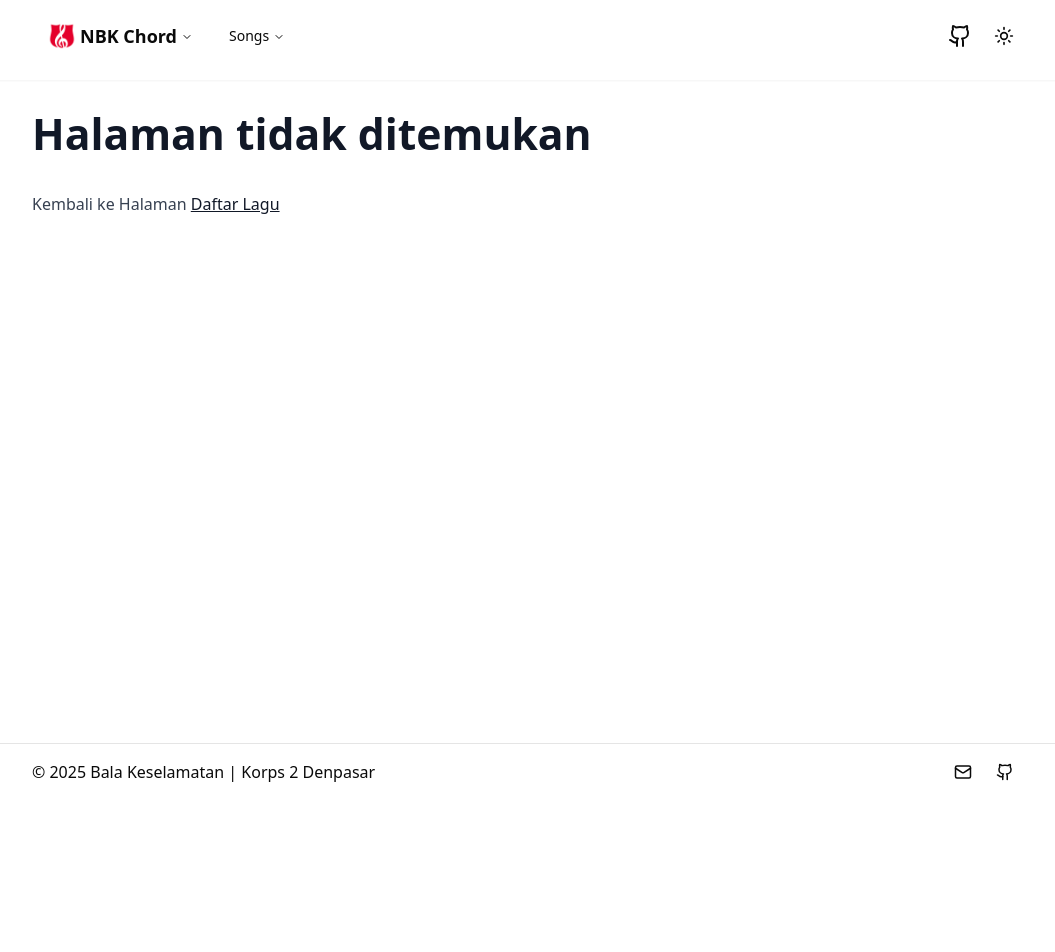
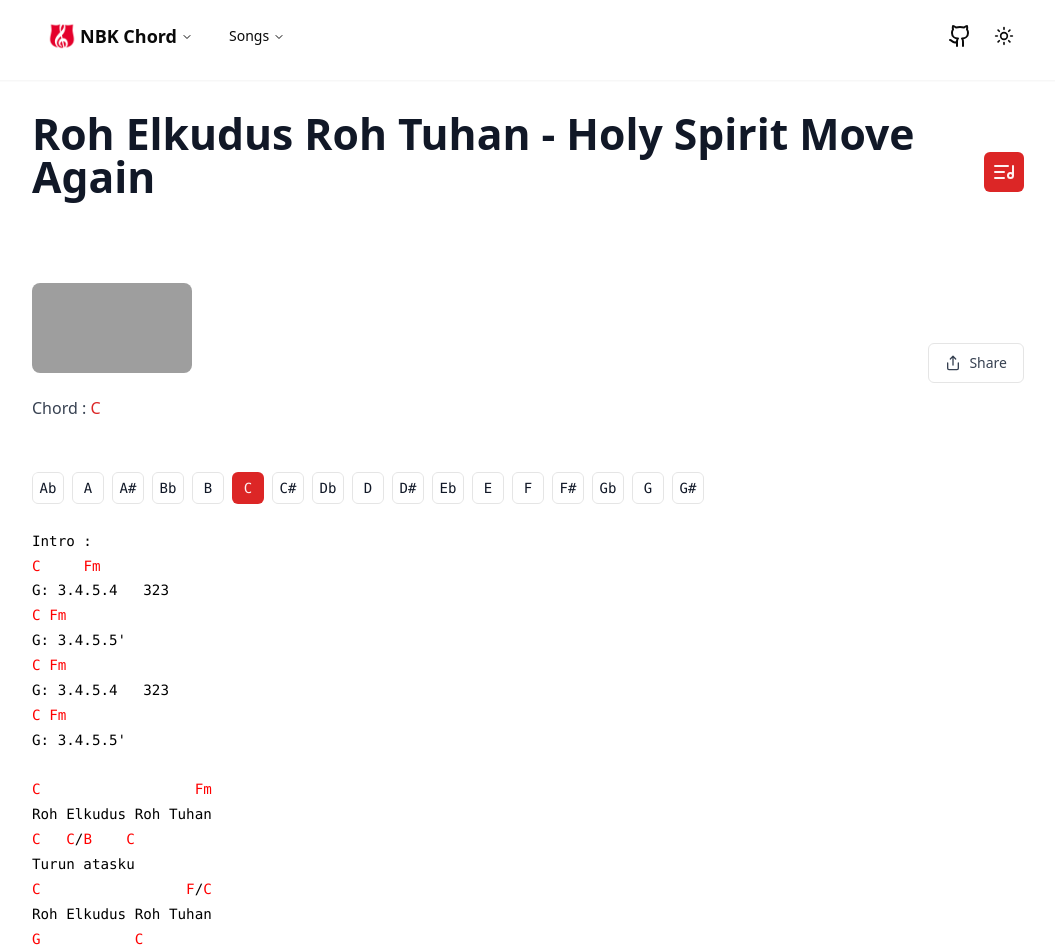
Before and after one commit to bagussuandana/nbk-chord, a Next.js app: page /worship/roh-elkudus-roh-tuhan-holy-spirit-move-again in a window 1280 px wide. Before the commit this address had no page. Shown: the top 952 px of the page, without its empty margins (112-1167 px from the left). Before the commit the page ends 800 px from the top, so only its background shows below. Built offline with nearby package versions, Linux system fonts and the light colour scheme; grey boxes are pictures that could not be loaded.

Commit message:
Holy Spirit Move Again

```diff
--- /dev/null
+++ b/app/worship/roh-elkudus-roh-tuhan-holy-spirit-move-again/page.tsx
@@ -0,0 +1,231 @@
+import appConfig from "@/app.config";
+import SongHeader from "@/components/song-header";
+import SongWrapper from "@/components/song-wrapper";
+import TransposerWrapper from "@/components/transposer-wrapper";
+import Transposer from "@/lib/transposer";
+import { Metadata } from "next";
+
+const worshipID = "roh-elkudus-roh-tuhan-holy-spirit-move-again";
+export const metadata: Metadata = {
+    title: appConfig.worships.find((s: any) => s.id === worshipID).title,
+    description: appConfig.worships.find((s: any) => s.id === worshipID)
+        .description,
+};
+export default function RohElkudusRohTuhanHolySpiritMoveAgain() {
+    const { worships } = appConfig;
+    const worship = worships.find((s: any) => s.id === worshipID);
+    const worshipText = `
+Intro :
+C     Fm
+G: 3.4.5.4   323
+C Fm
+G: 3.4.5.5'
+C Fm
+G: 3.4.5.4   323
+C Fm
+G: 3.4.5.5'
+
+C                  Fm
+Roh Elkudus Roh Tuhan
+C   C/B    C
+Turun atasku
+C                 F/C
+Roh Elkudus Roh Tuhan
+G           C
+Turun atasku
+
+Intro :
+C Fm
+G: 4.5.5'.5.4.5.3
+
+C                Fm/C
+Roh Elkudus Roh Tuhan
+C   C/B    C
+Turun atasku
+C                Fm/C
+Roh Elkudus Roh Tuhan
+G          C
+Turun atasku
+
+
+Dm              Am
+Pecahkan, hancurkan,
+ D/F#         G
+bah’rui hidupku
+C                 Fm/C
+Roh Elkudus Roh Tuhan
+C     G     C
+turun atasku
+
+Intro:
+C Fm
+G: 4.5.5'.5.4.5.3
+C Fm
+G: 4.5.5'.5.4.5.3
+
+C                Fm/C
+Roh Elkudus Roh Tuhan
+C   C/B    C
+Turun atasku
+C                Fm/C
+Roh Elkudus Roh Tuhan
+G          C
+G: 345 6-7.1
+Turun atasku
+
+
+Dm              Am
+Pecahkan, hancurkan,
+ D/F#         G
+bah’rui hidupku
+C                 F/C
+Roh Elkudus Roh Tuhan
+G          C
+turun atasku
+
+
+Dm              Am
+Pecahkan, hancurkan,
+ D/F#         G
+bah’rui hidupku
+C                 F/C
+Roh Elkudus Roh Tuhan
+G          C
+turun atasku
+
+
+Dm              Am
+Pecahkan, hancurkan,
+ D/F#         G
+bah’rui hidupku
+C                 F/C
+Roh Elkudus Roh Tuhan
+G          C
+turun atasku
+
+Intro :
+C     Fm
+G: 3.4.5.4   323
+C Fm
+G: 3.4.5.5
+C Fm
+G: 3.4.5.4   323
+C Fm
+G: 3.4.5.5'
+
+
+C          F
+Come Holy Spirit
+C                 Dm
+I need Your presence
+          G
+Fill my heart
+          C       Fm/C
+with Your love
+C         F
+Come Holy Spirit
+C                  Dm
+Come with Your power
+          G
+Touch my life
+        F       G
+once again
+
+
+C                  Fm/C
+Holy Spirit move again,
+C     Am     Dm           Em
+Holy Spirit move again
+
+            F        Dm
+Holy Spirit move again,
+Am                    G
+Come and fill my heart
+
+
+C                  Fm/C
+Holy Spirit move again,
+C     Am     Dm           Em
+Holy Spirit move again
+
+            F        Dm
+Holy Spirit move again,
+Am                    G
+Come and fill my heart
+
+
+
+C          F
+Come Holy Spirit
+C                 Dm
+I need Your presence
+          G
+Fill my heart
+          C       Fm/C
+with Your love
+C         F
+Come Holy Spirit
+C                  Dm
+Come with Your power
+          G
+Touch my life
+        F       G
+once again
+
+
+
+C                  Fm/C
+Holy Spirit move again,
+C     Am     Dm           Em
+Holy Spirit move again
+
+            F        Dm
+Holy Spirit move again,
+Am                    G
+Come and fill my heart
+
+
+
+
+C                  Fm/C
+Holy Spirit move again,
+C     Am     Dm           Em
+Holy Spirit move again
+
+            F        Dm
+Holy Spirit move again,
+Am                    G  C  Fm/C
+Come and fill my heart
+
+
+C              Fm/C
+Roh Kudus Bekerja,
+C      Am         Dm     Em
+dengan kuasa kasihMu
+
+      F          Dm
+Kurindu hadiratMu
+  Am      G
+memenuhiku
+
+C             Fm/C
+Roh Kudus bekerja,
+C      Am         Dm     Em
+dengan kuasa kasihMu
+      F           Dm
+Kurindu hadiratMu
+Am         G  C
+memenuhiku
+`;
+    return (
+        <SongWrapper isWorship>
+            <SongHeader song={worship} isWorship />
+            <TransposerWrapper>
+                <Transposer
+                    initialKey={worship.chord as string}
+                    songText={worshipText}
+                />
+            </TransposerWrapper>
+        </SongWrapper>
+    );
+}
--- a/worships/worship-1-50.ts
+++ b/worships/worship-1-50.ts
@@ -113,6 +113,13 @@ const worship_1_50: Worship[] = [
         url: "https://www.youtube.com/watch?v=YHcOM7lWYv8",
         chord: "C",
     },
+    {
+        id: "roh-elkudus-roh-tuhan-holy-spirit-move-again",
+        title: "Roh Elkudus Roh Tuhan - Holy Spirit Move Again",
+        creator: "BK - Symphony Worship Family",
+        url: "https://www.youtube.com/watch?v=_hSvRsd5u3Y",
+        chord: "C",
+    },
 ];
 
 export default worship_1_50;
```
